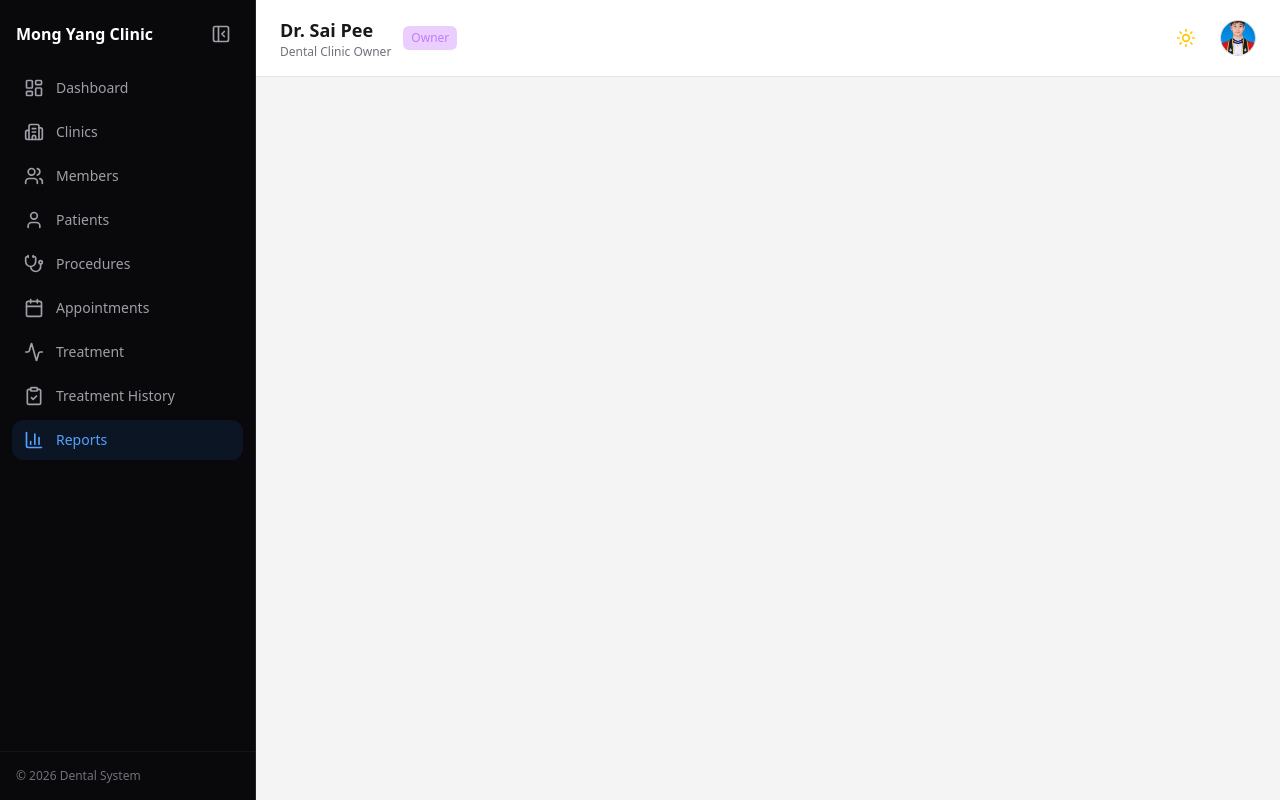
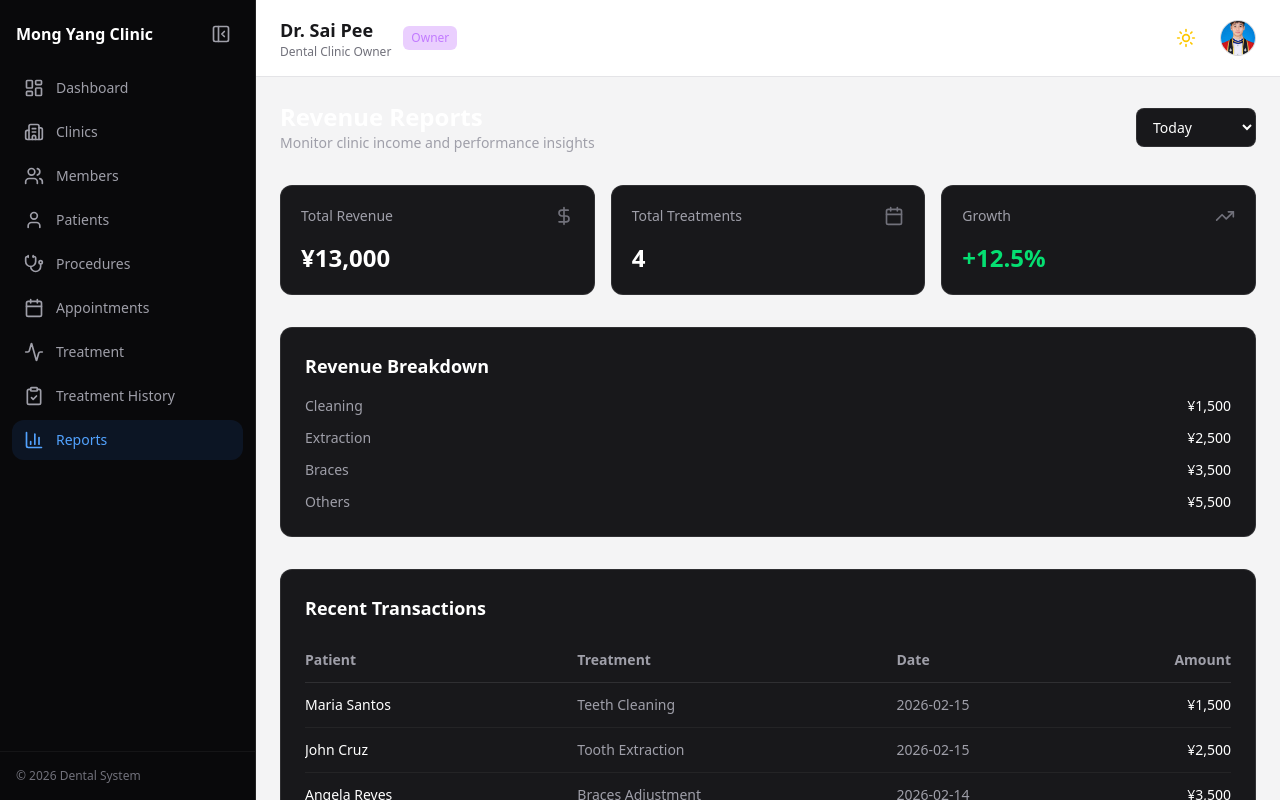
Before and after one commit to ahpharjr/DentalPatientMangement, a React (Vite) app in the folder patient-management-fronted/: page /reports in a window 1280 px wide. Built offline with nearby package versions, Linux system fonts and the light colour scheme.

Commit message:
Add report page

```diff
--- a/patient-management-fronted/src/App.jsx
+++ b/patient-management-fronted/src/App.jsx
@@ -24,6 +24,7 @@ import NewTreatment from "./pages/treatments/NewTreatment";
 import MemberDetails from "./pages/members/MemberDetails";
 import Members from "./pages/members/Members";
 import Profile from "./pages/profiles";
+import Reports from "./pages/Reports";
 import "./App.css";
 
 function App() {
@@ -56,6 +57,7 @@ function App() {
           <Route path="/members" element={<Members />} />
           <Route path="/members/:id" element={<MemberDetails />} />
           <Route path="/profile" element={<Profile />} />
+          <Route path="/reports" element={<Reports />} />
         </Routes>
       </AppLayout>
     </BrowserRouter>
--- /dev/null
+++ b/patient-management-fronted/src/pages/Reports.jsx
@@ -0,0 +1,190 @@
+import { useMemo, useState } from "react";
+import {
+    DollarSign,
+    Calendar,
+    TrendingUp,
+} from "lucide-react";
+
+export default function Reports() {
+    const [range, setRange] = useState("today");
+
+    // 🔥 REALISTIC DUMMY DATA
+    const transactions = useMemo(() => [
+        {
+            id: 1,
+            patient: "Maria Santos",
+            treatment: "Teeth Cleaning",
+            type: "Cleaning",
+            amount: 1500,
+            date: "2026-02-15",
+        },
+        {
+            id: 2,
+            patient: "John Cruz",
+            treatment: "Tooth Extraction",
+            type: "Extraction",
+            amount: 2500,
+            date: "2026-02-15",
+        },
+        {
+            id: 3,
+            patient: "Angela Reyes",
+            treatment: "Braces Adjustment",
+            type: "Braces",
+            amount: 3500,
+            date: "2026-02-14",
+        },
+        {
+            id: 4,
+            patient: "Carlos Mendoza",
+            treatment: "Root Canal",
+            type: "Others",
+            amount: 5500,
+            date: "2026-02-13",
+        },
+    ], []);
+
+    // 🔥 AUTO CALCULATIONS
+    const totalRevenue = useMemo(() => {
+        return transactions.reduce((sum, t) => sum + t.amount, 0);
+    }, [transactions]);
+
+    const totalTreatments = transactions.length;
+
+    const breakdown = useMemo(() => {
+        const result = {};
+        transactions.forEach((t) => {
+            result[t.type] = (result[t.type] || 0) + t.amount;
+        });
+        return result;
+    }, [transactions]);
+
+    // Fake growth calculation
+    const growth = 12.5;
+
+    return (
+        <div className="space-y-8">
+            {/* Header */}
+            <div className="flex items-center justify-between">
+                <div className="flex items-center gap-4">
+                    <div>
+                        <h1 className="text-2xl font-bold text-white">
+                            Revenue Reports
+                        </h1>
+                        <p className="text-zinc-400 text-sm">
+                            Monitor clinic income and performance insights
+                        </p>
+                    </div>
+                </div>
+
+                {/* Filter */}
+                <select
+                    value={range}
+                    onChange={(e) => setRange(e.target.value)}
+                    className="bg-zinc-900 border border-white/10 text-white px-3 py-2 rounded-lg text-sm cursor-pointer"
+                >
+                    <option value="today">Today</option>
+                    <option value="week">This Week</option>
+                    <option value="month">This Month</option>
+                    <option value="year">This Year</option>
+                </select>
+            </div>
+
+            {/* Summary Cards */}
+            <div className="grid grid-cols-1 md:grid-cols-3 gap-4">
+                <div className="p-5 rounded-xl border border-white/10 bg-zinc-900">
+                    <div className="flex items-center justify-between">
+                        <p className="text-sm text-zinc-400">Total Revenue</p>
+                        <DollarSign className="h-5 w-5 text-zinc-500" />
+                    </div>
+                    <p className="mt-4 text-2xl font-bold text-white">
+                        ¥
+                        {totalRevenue.toLocaleString()}
+                    </p>
+                </div>
+
+                <div className="p-5 rounded-xl border border-white/10 bg-zinc-900">
+                    <div className="flex items-center justify-between">
+                        <p className="text-sm text-zinc-400">Total Treatments</p>
+                        <Calendar className="h-5 w-5 text-zinc-500" />
+                    </div>
+                    <p className="mt-4 text-2xl font-bold text-white">
+                        {totalTreatments}
+                    </p>
+                </div>
+
+                <div className="p-5 rounded-xl border border-white/10 bg-zinc-900">
+                    <div className="flex items-center justify-between">
+                        <p className="text-sm text-zinc-400">Growth</p>
+                        <TrendingUp className="h-5 w-5 text-zinc-500" />
+                    </div>
+                    <p className="mt-4 text-2xl font-bold text-green-400">
+                        +{growth}%
+                    </p>
+                </div>
+            </div>
+
+            {/* Revenue Breakdown */}
+            <div className="rounded-xl border border-white/10 bg-zinc-900 p-6">
+                <h2 className="text-lg font-semibold text-white mb-4">
+                    Revenue Breakdown
+                </h2>
+
+                <div className="space-y-3">
+                    {Object.entries(breakdown).map(([type, amount]) => (
+                        <div
+                            key={type}
+                            className="flex justify-between text-sm"
+                        >
+                            <span className="text-zinc-400">{type}</span>
+                            <span className="text-white">
+                                ¥
+                                {amount.toLocaleString()}
+                            </span>
+                        </div>
+                    ))}
+                </div>
+            </div>
+
+            {/* Recent Transactions */}
+            <div className="rounded-xl border border-white/10 bg-zinc-900 p-6">
+                <h2 className="text-lg font-semibold text-white mb-4">
+                    Recent Transactions
+                </h2>
+
+                <div className="overflow-x-auto">
+                    <table className="w-full text-sm text-left">
+                        <thead className="text-zinc-400 border-b border-white/10">
+                            <tr>
+                                <th className="py-3">Patient</th>
+                                <th className="py-3">Treatment</th>
+                                <th className="py-3">Date</th>
+                                <th className="py-3 text-right">Amount</th>
+                            </tr>
+                        </thead>
+                        <tbody>
+                            {transactions.map((t) => (
+                                <tr
+                                    key={t.id}
+                                    className="border-b border-white/5 hover:bg-zinc-800/40 transition"
+                                >
+                                    <td className="py-3 text-white">{t.patient}</td>
+                                    <td className="py-3 text-zinc-400">
+                                        {t.treatment}
+                                    </td>
+                                    <td className="py-3 text-zinc-400">
+                                        {t.date}
+                                    </td>
+                                    <td className="py-3 text-right text-white font-medium">
+                                        ¥
+                                        {t.amount.toLocaleString()}
+                                    </td>
+                                </tr>
+                            ))}
+                        </tbody>
+                    </table>
+                </div>
+            </div>
+        </div>
+    );
+}
--- a/patient-management-fronted/src/pages/procedures/Procedures.jsx
+++ b/patient-management-fronted/src/pages/procedures/Procedures.jsx
@@ -25,7 +25,7 @@ export default function Procedures() {
   const navigate = useNavigate();
 
   return (
-    <div className="space-y-6">
+    <div className="space-y-4">
       <PageHeader
         title="Procedures"
         subtitle="Manage your dental procedures and treatments"
--- a/patient-management-fronted/src/pages/treatments/TreatmentHistory.jsx
+++ b/patient-management-fronted/src/pages/treatments/TreatmentHistory.jsx
@@ -61,7 +61,7 @@ export default function TreatmentHistory() {
   });
 
   return (
-    <div className="space-y-6">
+    <div className="space-y-4">
       {/* Header */}
       <PageHeader
         title="Treatment History"
--- a/patient-management-fronted/src/pages/treatments/Treatments.jsx
+++ b/patient-management-fronted/src/pages/treatments/Treatments.jsx
@@ -53,7 +53,7 @@ export default function Treatments() {
   });
 
   return (
-    <div className="space-y-6">
+    <div className="space-y-4">
       <PageHeader
         title="Treatments"
         subtitle="Manage patient treatments and walk-in records"
```
